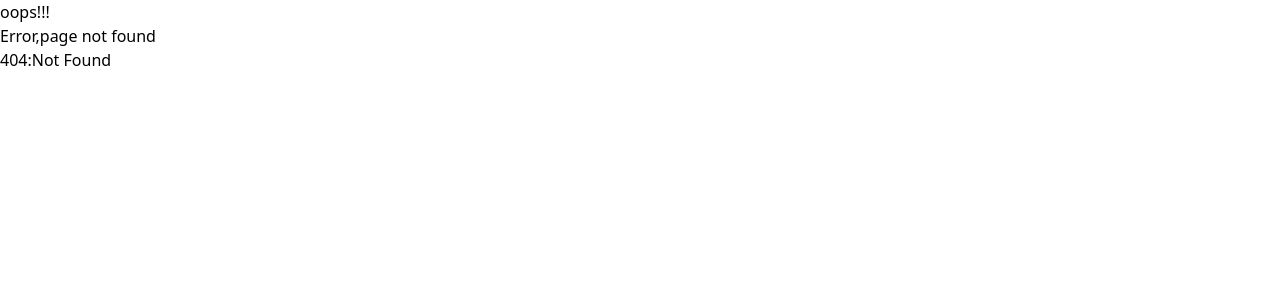
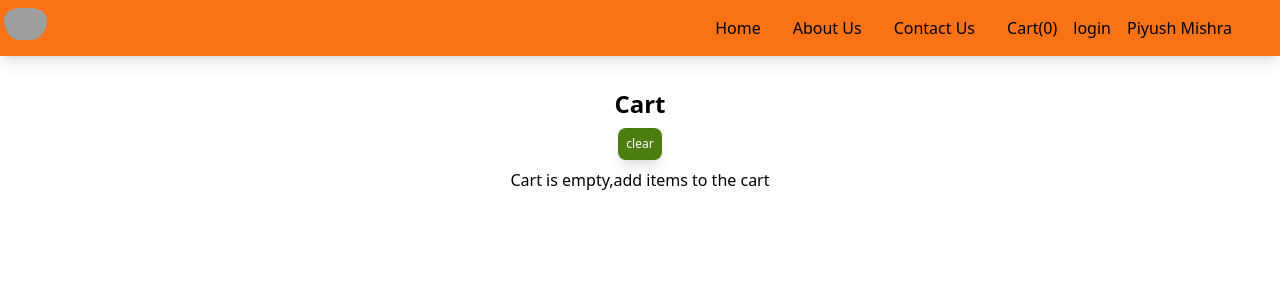
Before and after one commit to piyushmishraa/Food_Delivery, a React (Vite) app: page /cart in a window 1280 px wide. Before the commit this address had no page. Shown: the top 300 px of the page. Built offline with nearby package versions, Linux system fonts and the light colour scheme; grey boxes are pictures that could not be loaded.

Commit message:
added clear cart function , cleared doubt about ()=>{} vs()=>...

```diff
--- a/src/App.js
+++ b/src/App.js
@@ -10,6 +10,7 @@ import Restaurantmenu from "./components/Restaurantmenu";
 import UserContext from "./utils/UserContext";
 import {Provider} from "react-redux";
 import appStore from "./utils/appStore";
+import Cart from "./components/Cart";
 
 const AppLayout=()=>{
     //authentication code(aise hi)
@@ -57,6 +58,10 @@ const appRouter=createBrowserRouter(
              {
               path:"/restaurant/:resId",
               element:<Restaurantmenu/>
+             },
+             {
+              path:"/cart",
+              element:<Cart/>
              }
             ],
           errorElement:<Error/>
--- /dev/null
+++ b/src/components/Cart.js
@@ -0,0 +1,34 @@
+import { useDispatch, useSelector } from "react-redux";
+import ItemsList from "./ItemsList";
+import { clearCart } from "../utils/cartSlice";
+
+const Cart=()=>{
+
+const cartitems= useSelector((store)=>store.cart.items)
+
+const dispatch=useDispatch()
+
+const clear=()=>{
+    dispatch(clearCart());
+}
+console.log(cartitems);
+
+
+return (
+    <div className="text-center m-4 p-4">
+        <h1 className=" text-2xl font-bold">Cart</h1>
+        <div className="w-6/12 m-auto">
+            <button className="p-2 m-2  bg-customeGreen3-700 shadow-lg text-white text-xs rounded-lg" onClick={clear}>
+                clear
+            </button>
+            {cartitems.length  === 0 && (
+                <h1>Cart is empty,add items to the cart</h1>
+            )}
+         <ItemsList items={cartitems}/>
+        </div>
+
+    </div>
+)
+
+}
+export default Cart;
--- a/src/components/Header.js
+++ b/src/components/Header.js
@@ -8,8 +8,8 @@ const Header=()=>{
     const [login,setlogin]=useState("login");
     const {loggedInUser}=useContext(UserContext);
 
-
-    const cartItems = useSelector((store) => store.cart.items);
+    //subscribing to store
+    const cartItems = useSelector((store) => {return (store.cart.items)});
 
 
     return(
@@ -28,7 +28,7 @@ const Header=()=>{
                     <li className="px-4"><Link to={"/"} style={{ color: 'black',textDecoration: 'none'}}>Home</Link></li>
                     <li className="px-4"><Link to={"/about"} style={{ color: 'black',textDecoration: 'none'}}>About Us</Link></li>
                     <li className="px-4"><Link to={"/contact"} style={{ color: 'black',textDecoration: 'none'}}>Contact Us</Link></li>
-                    <li className="px-4">Cart({cartItems.length})</li>
+                    <li className="px-4"><Link to={"/cart"}>Cart({cartItems.length})</Link></li>
                     <li>
                     <button className="newbtn" onClick={()=>{
                         login==="login"?
--- a/src/components/ItemsList.js
+++ b/src/components/ItemsList.js
@@ -1,6 +1,15 @@
+import { useDispatch } from "react-redux";
 import { CDN_IMG_URL } from "../utils/constants";
+import { addItem } from "../utils/cartSlice";
 
-const ItemsList=({items})=>{
+
+const ItemsList=({ items })=>{
+    const dispatch=useDispatch();
+    const handleAddItem=(item)=>{
+        //dispatch an action
+        dispatch(addItem(item));
+        console.log(items);
+    };
     return(
         <div>
             {
@@ -17,7 +26,7 @@ const ItemsList=({items})=>{
 
                     <div className="w-3/12 p-4 ">
                         <div className="absolute ">
-                            <button className="p-2 mx-16 h-8 rounded-lg bg-customeGreen3-700 shadow-lg text-white text-xs" >Add +</button>
+                            <button onClick={()=>handleAddItem(item)} className="p-2 mx-16 h-8 rounded-lg bg-customeGreen3-700 shadow-lg text-white text-xs" >Add +</button>
                         </div>
                        <img src={CDN_IMG_URL+item.card.info.imageId}/>
                     </div>
--- a/src/utils/cartSlice.js
+++ b/src/utils/cartSlice.js
@@ -3,7 +3,7 @@ import { createSlice } from "@reduxjs/toolkit";
 const cartSlice = createSlice({
   name: "cart",
   initialState: {
-    items: ["radhakrishna","piyush"],
+    items: [],
   },
   reducers: {
     addItem: (state, action) => {
```
